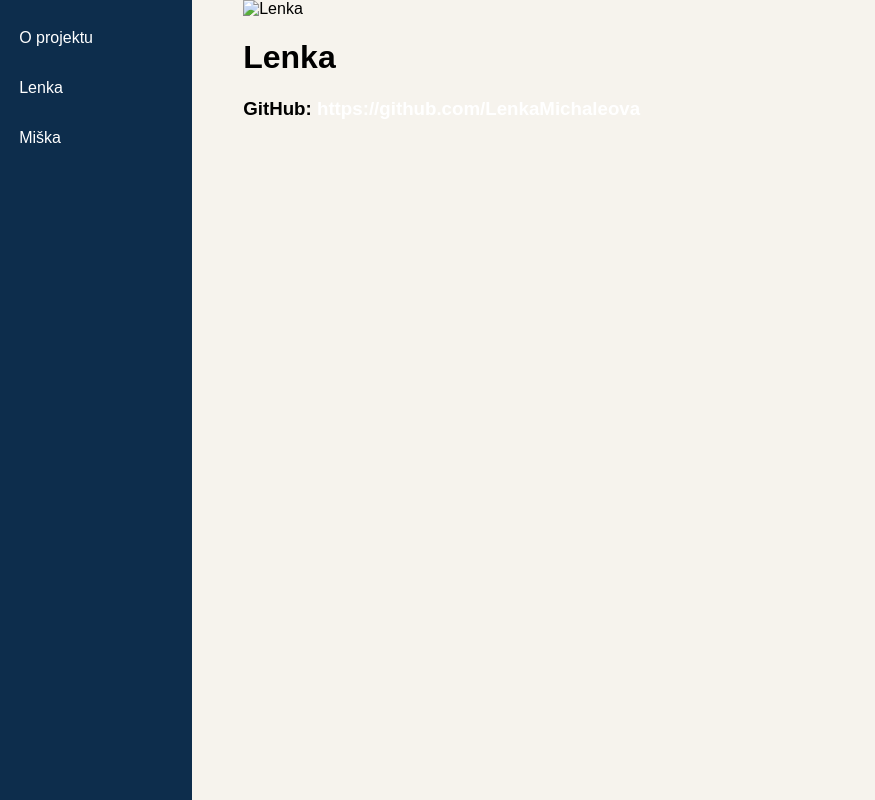
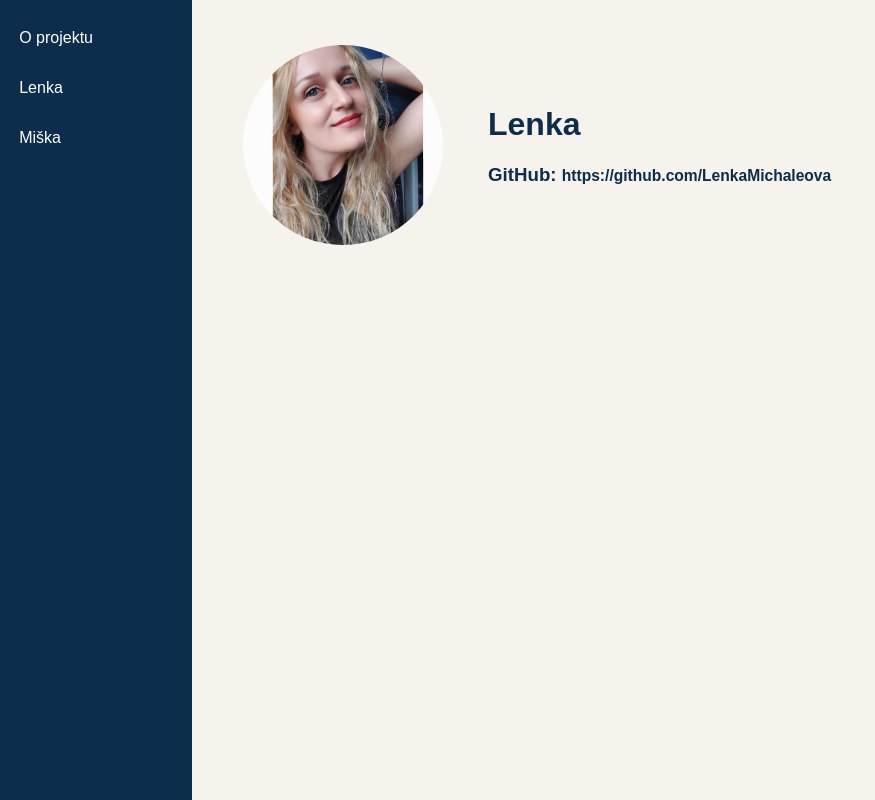
Before and after one commit to kotulovam/o-projektu, a plain HTML site: page lenka.html in a window 1280 px wide. Shown: the whole page, without its empty margins (0-875 px from the left). Drawn offline with Linux system fonts and the light colour scheme.

Commit message:
přidána responzivita + stylování stránek o nás

```diff
--- a/lenka.html
+++ b/lenka.html
@@ -15,10 +15,14 @@
       </nav>
     </header>
     <main>
-      <div>
-        <img class="fotka" src="fotka.jpg" alt="Lenka">
-        <h1>Lenka</h1>
-        <h3>GitHub: <a href="https://github.com/LenkaMichaleova">https://github.com/LenkaMichaleova</a></h3>
+      <div class="osoba">
+        <img class="fotka" src="Lenka.jpg" alt="Lenka">
+        <div class="osoba__popis">
+          <h1>Lenka</h1>
+          <h3>GitHub:
+            <a href="https://github.com/LenkaMichaleova">https://github.com/LenkaMichaleova</a>
+          </h3>
+        </div>
       </div>
     </main>
   </body>
--- a/style.css
+++ b/style.css
@@ -9,32 +9,23 @@ html {
   font-family: sans-serif;
 }
 
-.container {
-  max-width: 20rem;
-  margin-right: auto;
-  margin-left: auto;
-}
-
+/* SPOLEČNÉ */
 body {
   display: flex;
+  flex-direction: column;
   margin: 0;
   background-color: #F6F3ED;
-
 }
 
 header {
-  width: 15%;
   background-color: #0D2D4C;
-
-  height: 100vh;
-
 }
 
 nav {
   display: flex;
-  flex-direction: column;
-  padding: 10%;
-  gap: 2rem;
+  justify-content: space-evenly;
+  padding: 2% 5%;
+  gap: 0.5rem;
   margin-top: 5%;
 }
 
@@ -44,10 +35,7 @@ a {
 }
 
 main {
-  width: 50%;
   padding: 0 4%;
-
-
 }
 
 p {
@@ -64,5 +52,58 @@ p {
   display: flex;
   align-items: flex-end;
   color: #0D2D4C;
-  ;
 }
+
+@media (min-width: 720px) {
+  body {
+    flex-direction: row;
+  }
+
+  header {
+    width: 15%;
+    height: 100vh;
+  }
+
+  nav {
+    gap: 2rem;
+    padding: 10%;
+    flex-direction: column;
+  }
+
+  main {
+    width: 85%;
+    padding: 0 11% 0 4%;
+  }
+}
+
+/* O NÁS */
+.osoba {
+  display: flex;
+  flex-direction: column;
+  align-items: center;
+  color: #0D2D4C;
+}
+
+.fotka {
+  margin: 5% 0;
+  max-width: 200px;
+  height: auto;
+  border-radius: 50%;
+}
+
+.osoba__popis a {
+  color: #0D2D4C;
+  font-size: smaller;
+}
+
+.osoba__popis a:hover {
+  color: #2b5d90;
+}
+
+@media (min-width: 720px) {
+  .osoba {
+    flex-direction: row;
+    align-items: center;
+    gap: 5%;
+  }
+}
```
Also changed, not shown: misa.html (+1 -1 lines), Lenka.jpg (added).
